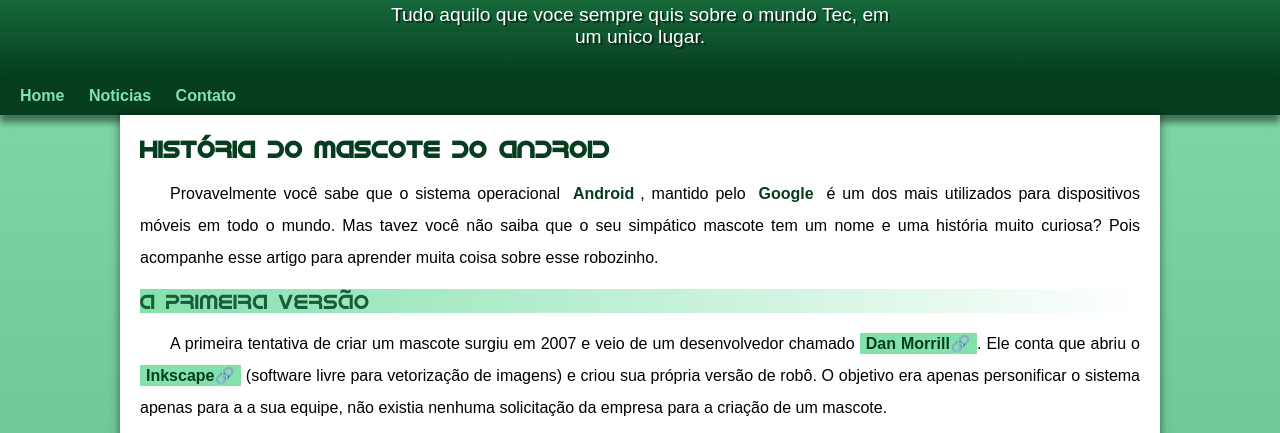
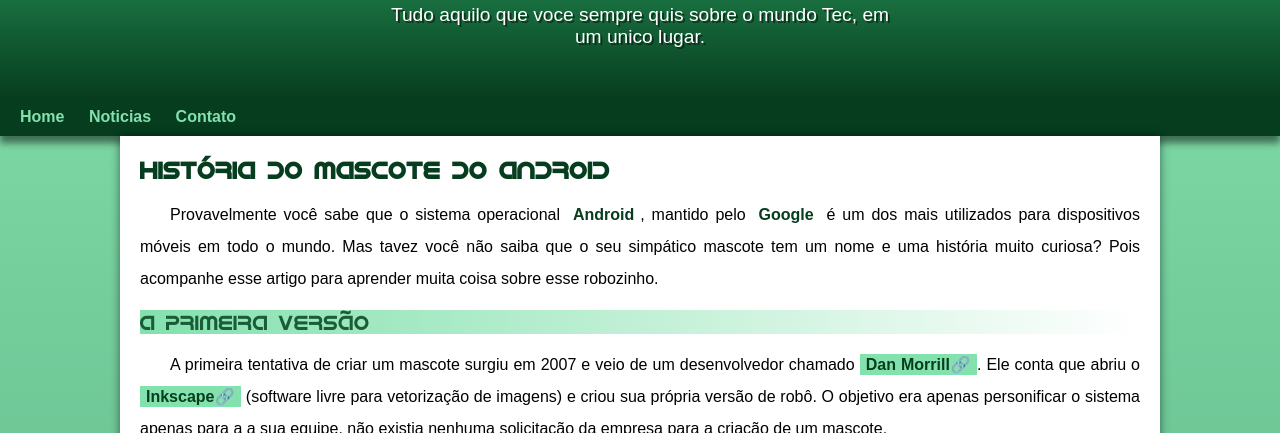
Before and after one commit to miguel-marinhoo/html-css, a plain HTML site: page desafios/modulo2/desafio10/android.html in a window 1280 px wide. Shown: the part 113-546 px from the top of the page. Drawn offline with Linux system fonts and the light colour scheme.

Commit message:
Manutencao site android

```diff
--- a/desafios/modulo2/desafio10/estilo/style.css
+++ b/desafios/modulo2/desafio10/estilo/style.css
@@ -82,7 +82,7 @@ header > p{
     padding-right: 10px;
     padding-left: 10px;
     text-shadow: 2px 2px 0px rgba(0, 0, 0, 0.486);
-    padding-bottom: 20px;
+    padding-bottom: 50px;
 }
 nav{
     background-color: var(--cor5);
@@ -128,6 +128,7 @@ main > article > h2{
 }
 main > img{
     width: 100%;
+    margin: 0px;
 }
 div.video{
     background-color: var(--cor5);
```
